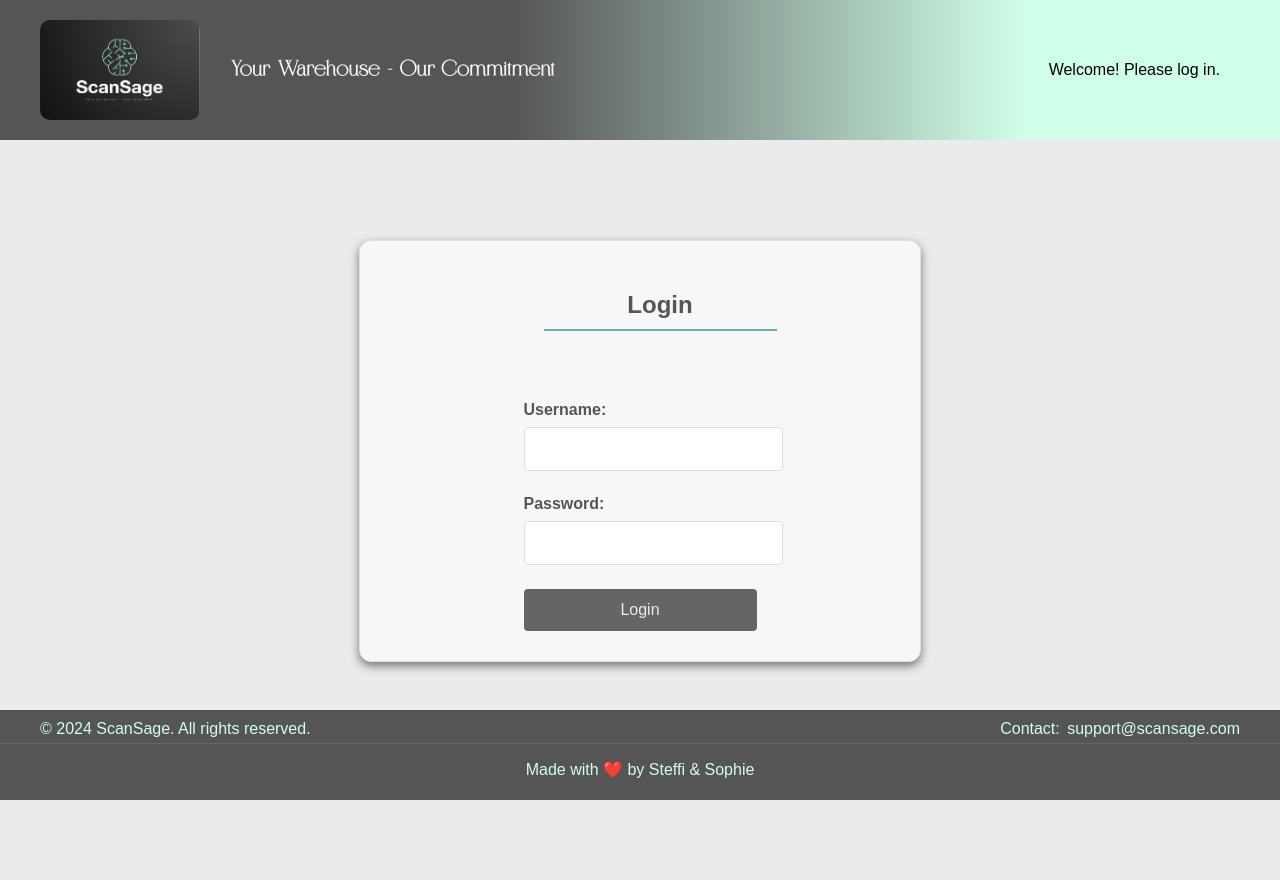
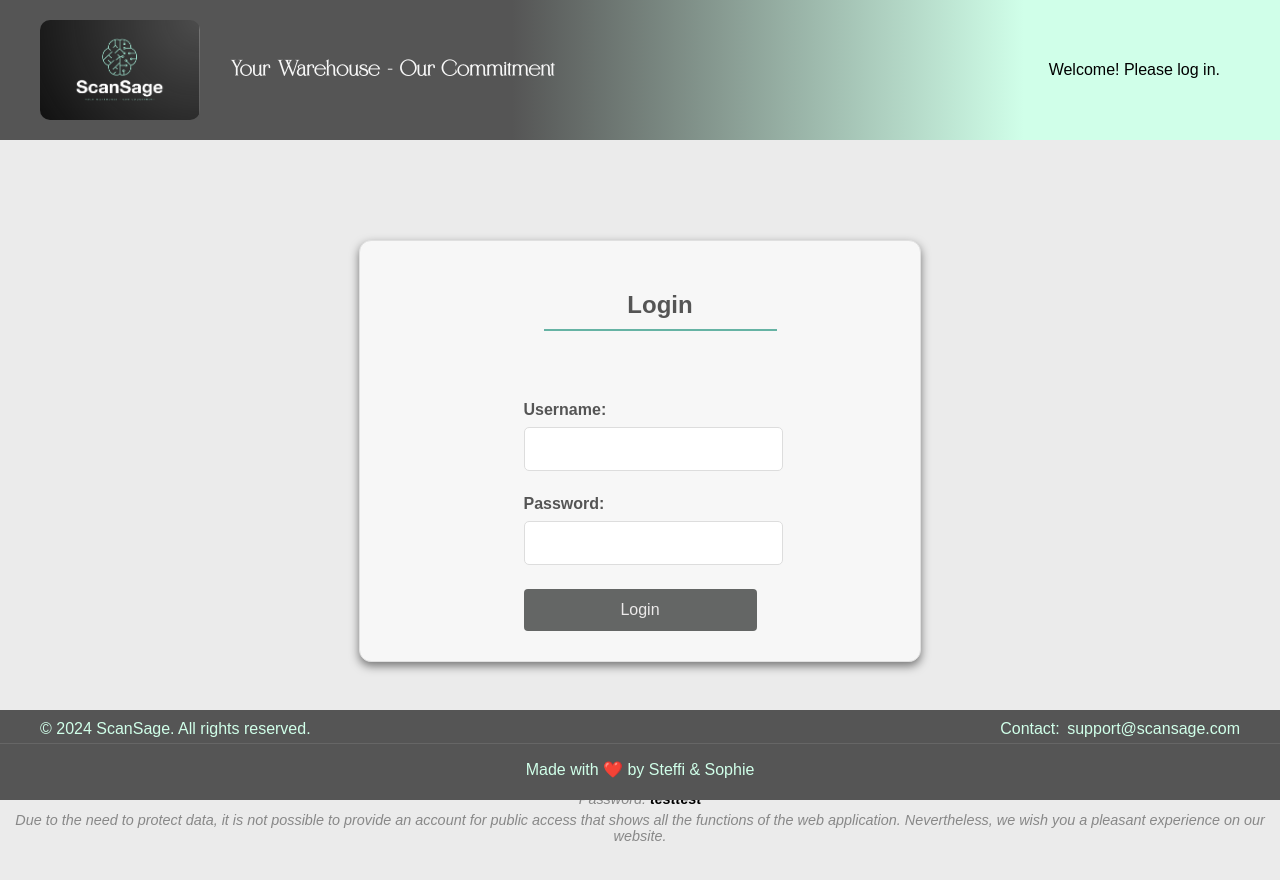
Before and after one commit to steffi-si/ScanSage, a React (Vite) app in the folder frontend/: page / in a window 1280 px wide. Shown: the top 880 px of the page. Before the commit the page ends 800 px from the top, so only its background shows below. Built offline with nearby package versions, Linux system fonts and the light colour scheme; a web font is replaced by a local one.

Commit message:
"Add welcome text"

```diff
--- a/frontend/src/components/LoginForm.jsx
+++ b/frontend/src/components/LoginForm.jsx
@@ -68,7 +68,8 @@ function LoginForm() {
     //     navigate('/dashboard');
     // }
 
-    return(
+    return (
+        <div>
             <div className="login-container">
                 <form onSubmit={handleLogin} className="login-form">
                     <h2>Login</h2>
@@ -98,6 +99,14 @@ function LoginForm() {
                     {error && <div className="error-message" role="alert">{error}</div>}
                 </form>
             </div>
+            <div className="login-comment">
+                <p className="login-comment-bold">Welcome, dear visitor!</p>
+                <p>Our project is provided with a login for security reasons. The following data can be used to view the project:</p>
+                <p>Username:<span className="login-comment-bold">admin </span></p>
+                <p>Password:<span className="login-comment-bold"> testtest</span></p>
+                <p>Due to the need to protect data, it is not possible to provide an account for public access that shows all the functions of the web application. Nevertheless, we wish you a pleasant experience on our website.</p>
+            </div>
+        </div>
     );
 }
 
--- a/frontend/src/pages/ProductDetails.jsx
+++ b/frontend/src/pages/ProductDetails.jsx
@@ -4,9 +4,8 @@ import { useEffect, useState } from "react";
 import { useAuth } from "../context/useAuthContext";
 import Barcode from "react-barcode";
 import ProductCard from "../components/ProductCard";
-import '../styles/Productdetails.css';
-import '../styles/Productoverview.css';
-
+import "../styles/Productdetails.css";
+import "../styles/Productoverview.css";
 
 function ProductDetails() {
   const navigate = useNavigate();
@@ -491,10 +490,7 @@ function ProductDetails() {
                 <strong>Long Description:</strong>
                 {isEditing ? (
                   <textarea
-                    value={
-                      editedProduct.description?.longDescription ||
-                      ""
-                    }
+                    value={editedProduct.description?.longDescription || ""}
                     onChange={(e) =>
                       setEditedProduct({
                         ...editedProduct,
@@ -597,9 +593,15 @@ function ProductDetails() {
           </div>
         )}
       </div>
+
+      <div className="supervisor-note">
+        <p>
+          <span className="supervisor-note-bold">Note:</span> Only supervisors have permission to edit and delete products.
+          These functions are not available for your admin account.
+        </p>
+      </div>
     </div>
   );
 }
 
-
 export default ProductDetails;
--- a/frontend/src/styles/LoginRegister.css
+++ b/frontend/src/styles/LoginRegister.css
@@ -12,6 +12,7 @@
   align-items: center;
   min-height: 40vh;
   background-color: #f7f7f7;
+  margin-bottom: 50px;
 }
 
 .login-form {
@@ -112,6 +113,27 @@ button[type="submit"]:disabled {
   }
 }
 
+.login-comment {
+  margin-top: 20px;
+  font-size: 0.9em;
+  color: #888;
+  text-align: center;
+  font-style: italic;
+  padding: 10px;
+  border-top: 1px solid #eee;
+  margin-bottom: 130px;
+  min-height: 10vh;
+}
+
+.login-comment p {
+  margin: 5px 0;
+}
+
+.login-comment-bold {
+  font-weight: bold;
+  color: black;
+}
+
 @media (max-width: 480px) {
   .login-container {
     width: 100%;
--- a/frontend/src/styles/Productdetails.css
+++ b/frontend/src/styles/Productdetails.css
@@ -199,6 +199,26 @@
   }
 }
 
+.supervisor-note {
+  margin-top: 20px;
+  font-size: 0.9em;
+  color: #888;
+  text-align: center;
+  font-style: italic;
+  padding: 10px;
+  border-top: 1px solid #eee;
+}
+
+.supervisor-note p {
+  margin: 5px 0;
+}
+
+.supervisor-note-bold {
+  font-weight: bold;
+  color: black;
+}
+
+
 @media (max-width: 480px) {
   .product-details-container,
   .product-details-container.card,
```
Lines whose indentation alone changed are shown as unchanged.
